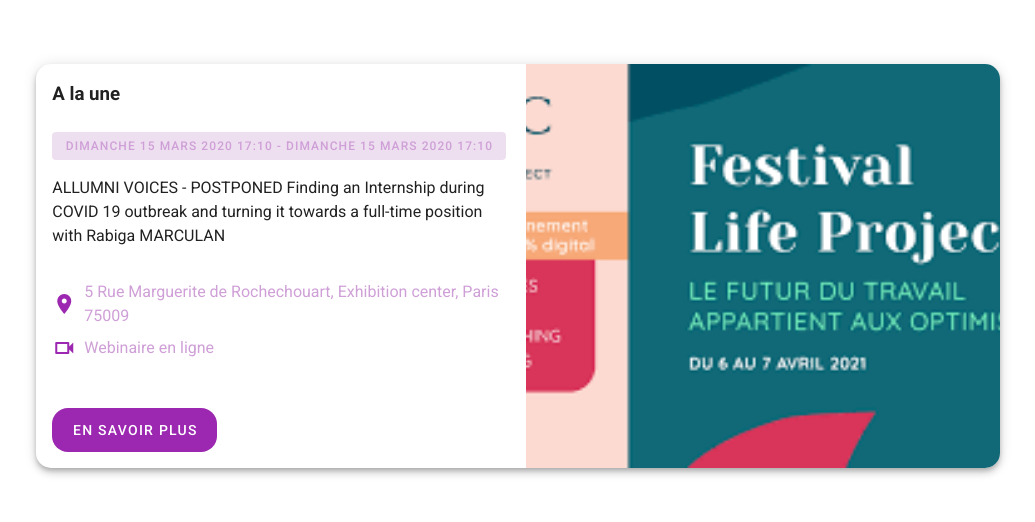
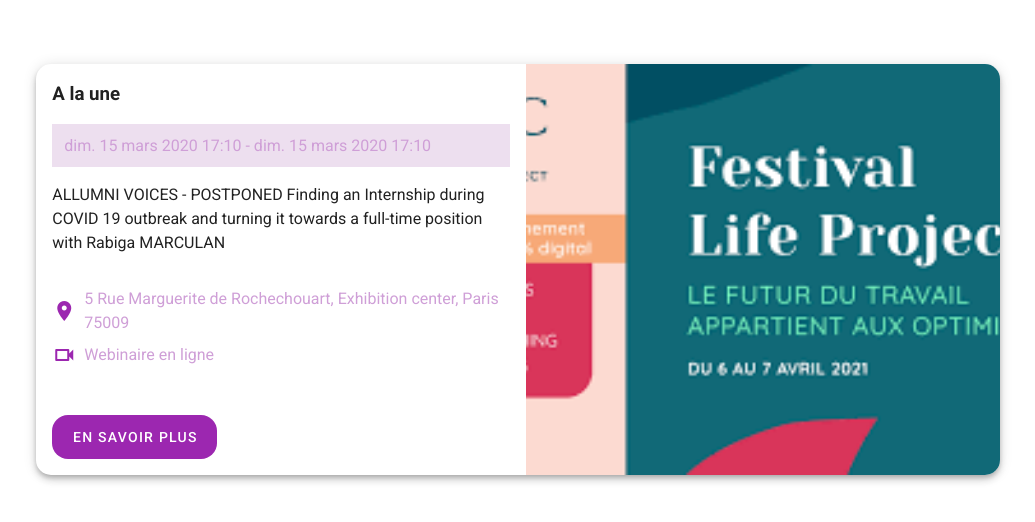
Before and after one commit to herzvh/seveninnov-test, a Vue app: page / in a window 1280 px wide. Shown: the top 522 px of the page, without its empty margins (122-1157 px from the left). Built offline with nearby package versions, Linux system fonts and the light colour scheme.

Commit message:
Fix styles

```diff
--- a/src/pages/home/components/TimeSlotBanner.vue
+++ b/src/pages/home/components/TimeSlotBanner.vue
@@ -1,12 +1,12 @@
 <template>
-    <v-btn
+    <v-container
         small
         elevation="0"
-        class="mt-2"
+        class="mt-2 v-btn__content text-wrap"
         :style="{ color, backgroundColor}"
     >
         {{ beginAtMoment }} - {{ endAtMoment }}
-    </v-btn>
+    </v-container>
 </template>
 <script>
 import moment from 'moment'
@@ -19,14 +19,14 @@
          */
         beginAt: {
             type: String,
-            default: moment().format('LLLL')
+            default: moment().format('llll')
         },
         /**
          * Date et heure fin du webinaire
          */
         endAt: {
             type: String,
-            default: moment().format('LLLL')
+            default: moment().format('llll')
         },
         /**
          * Couleur du texte par défaut c'est #cf9fd7
@@ -45,11 +45,17 @@
     },
     computed: {
         beginAtMoment() {
-            return moment(this.beginAt).format('LLLL')
+            return moment(this.beginAt).format('llll')
         },
         endAtMoment() {
-            return moment(this.endAt).format('LLLL')
+            return moment(this.endAt).format('llll')
         }
     }
 }
 </script>
+<style scoped>
+    .v-btn__content {
+        width: 100%;
+        white-space: normal;
+    }
+</style>
```
